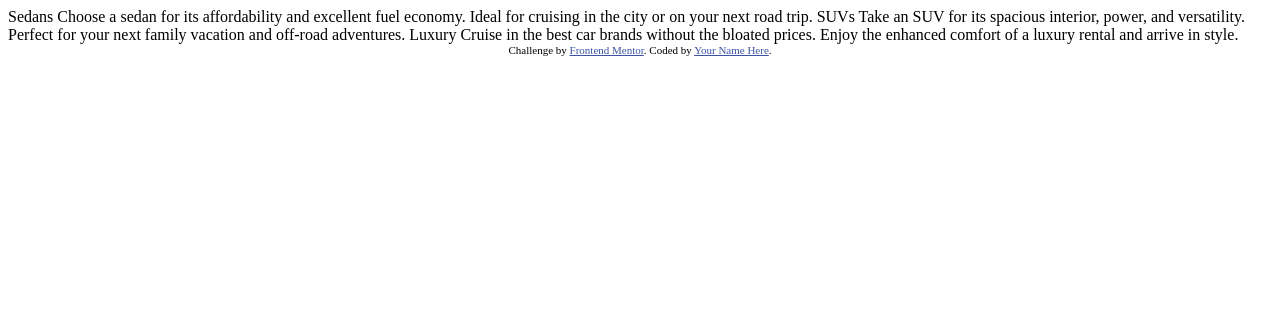
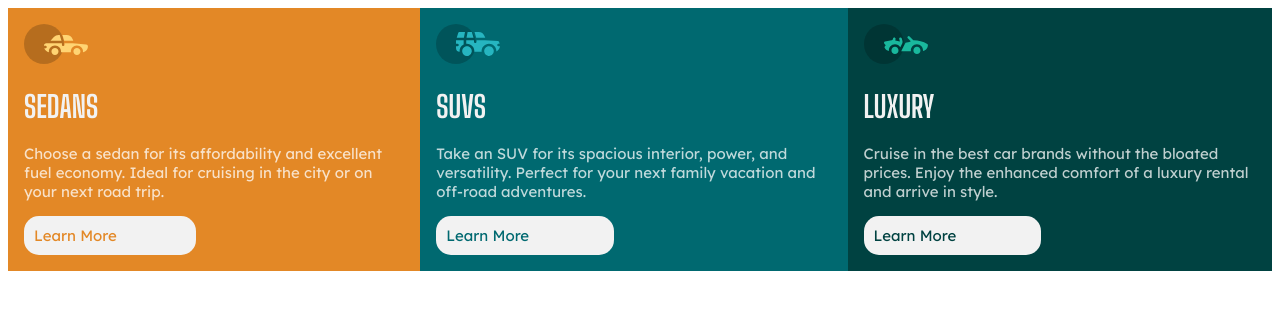
Before and after one commit to ytry0121/3-column-preview-card-component, a plain HTML site: page index.html in a window 1280 px wide. Drawn offline with Linux system fonts and the light colour scheme.

Commit message:
Add styles.css

```diff
--- a/index.html
+++ b/index.html
@@ -1,36 +1,47 @@
 <!DOCTYPE html>
 <html lang="en">
+
 <head>
   <meta charset="UTF-8">
-  <meta name="viewport" content="width=device-width, initial-scale=1.0"> <!-- displays site properly based on user's device -->
+  <meta name="viewport" content="width=device-width, initial-scale=1.0">
+  <!-- displays site properly based on user's device -->
 
   <link rel="icon" type="image/png" sizes="32x32" href="./images/favicon-32x32.png">
-
+  <link rel="preconnect" href="https://fonts.gstatic.com">
+  <link href="https://fonts.googleapis.com/css2?family=Big+Shoulders+Display:wght@700&family=Lexend+Deca&display=swap"
+    rel="stylesheet">
+  <link rel="stylesheet" href="styles.css">
   <title>Frontend Mentor | 3-column preview card component</title>
 
   <!-- Feel free to remove these styles or customise in your own stylesheet 👍 -->
-  <style>
-    .attribution { font-size: 11px; text-align: center; }
-    .attribution a { color: hsl(228, 45%, 44%); }
-  </style>
+
 </head>
+
 <body>
+  <div class="section">
+  <div class="card bse">
+    <img src="images/icon-sedans.svg" alt="icon-sedans">
+    <h1>Sedans</h1>
+    <p>Choose a sedan for its affordability and excellent fuel economy. Ideal for cruising in the city
+      or on your next road trip.</p>
 
-  Sedans
-  Choose a sedan for its affordability and excellent fuel economy. Ideal for cruising in the city
-  or on your next road trip.
+      <div class="button cse">Learn More</div>
+  </div>
+  <div class="card bsu">
+    <img src="images/icon-suvs.svg" alt="icon-suvs">
+    <h1>SUVs</h1>
+    <p>Take an SUV for its spacious interior, power, and versatility. Perfect for your next family vacation
+      and off-road adventures.</p>
+      <div class="button csu">Learn More</div>
+  </div>
+  <div class="card blu">
+    <img src="images/icon-luxury.svg" alt="icon-luxury">
+    <h1>Luxury</h1>
+    <p>Cruise in the best car brands without the bloated prices. Enjoy the enhanced comfort of a luxury
+      rental and arrive in style.</p>
+      <div class="button clu">Learn More</div>
+  </div>
+</div>
+</body>
 
-  SUVs
-  Take an SUV for its spacious interior, power, and versatility. Perfect for your next family vacation
-  and off-road adventures.
-
-  Luxury
-  Cruise in the best car brands without the bloated prices. Enjoy the enhanced comfort of a luxury
-  rental and arrive in style.
-
-  <div class="attribution">
-    Challenge by <a href="https://www.frontendmentor.io?ref=challenge" target="_blank">Frontend Mentor</a>.
-    Coded by <a href="#">Your Name Here</a>.
-  </div>
-</body>
 </html>
--- /dev/null
+++ b/styles.css
@@ -0,0 +1,79 @@
+:root {
+    --brightOrange: hsl(31, 77%, 52%);
+    --darkCyan: hsl(184, 100%, 22%);
+    --veryDarkCyan: hsl(179, 100%, 13%);
+    /* (paragraphs) */
+    --white: hsla(0, 0%, 100%, 0.75);
+    /* (background, headings, buttons) */
+    --veryLightGray: hsl(0, 0%, 95%);
+}
+
+body {
+    color: var(--veryLightGray);
+    font-family: 'Lexend Deca', sans-serif;
+    font-size: 15px;
+}
+
+h1 {
+    font-family: 'Big Shoulders Display', cursive;
+    text-transform: uppercase;
+}
+
+p {
+    color: var(--white);
+}
+
+.section {
+    display: flex;
+}
+
+.card {
+    padding: 1rem;
+}
+
+.bse {
+    background-color: var(--brightOrange);
+}
+
+.bsu {
+    background-color: var(--darkCyan);
+}
+
+.blu {
+    background-color: var(--veryDarkCyan);
+}
+
+.button {
+    background-color: var(--veryLightGray);
+    border-radius: 15px;
+    padding:10px;
+    width:40%;
+}
+
+.button:hover {
+    color: var(--veryLightGray);
+}
+
+.cse {
+    color: var(--brightOrange);
+}
+
+.cse:hover {
+    background-color: var(--brightOrange);
+}
+
+.csu {
+    color: var(--darkCyan);
+}
+
+.csu:hover {
+    background-color: var(--darkCyan);
+}
+
+.clu {
+    color: var(--veryDarkCyan);
+}
+
+.clu:hover {
+    background-color: var(--veryDarkCyan);
+}
```
